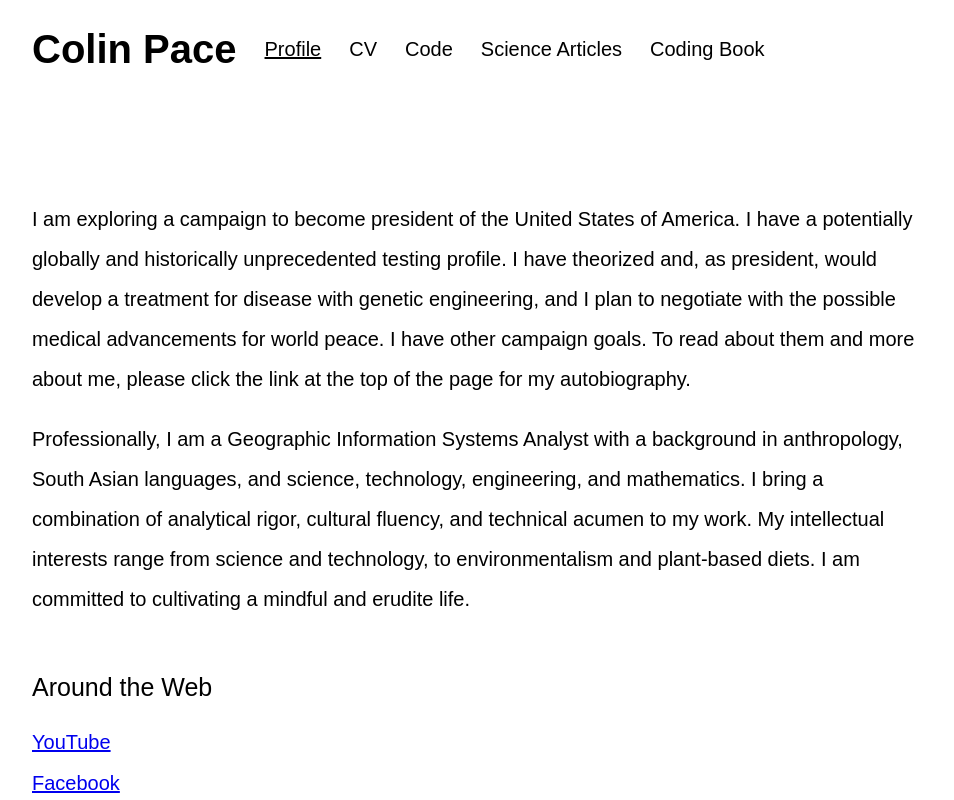
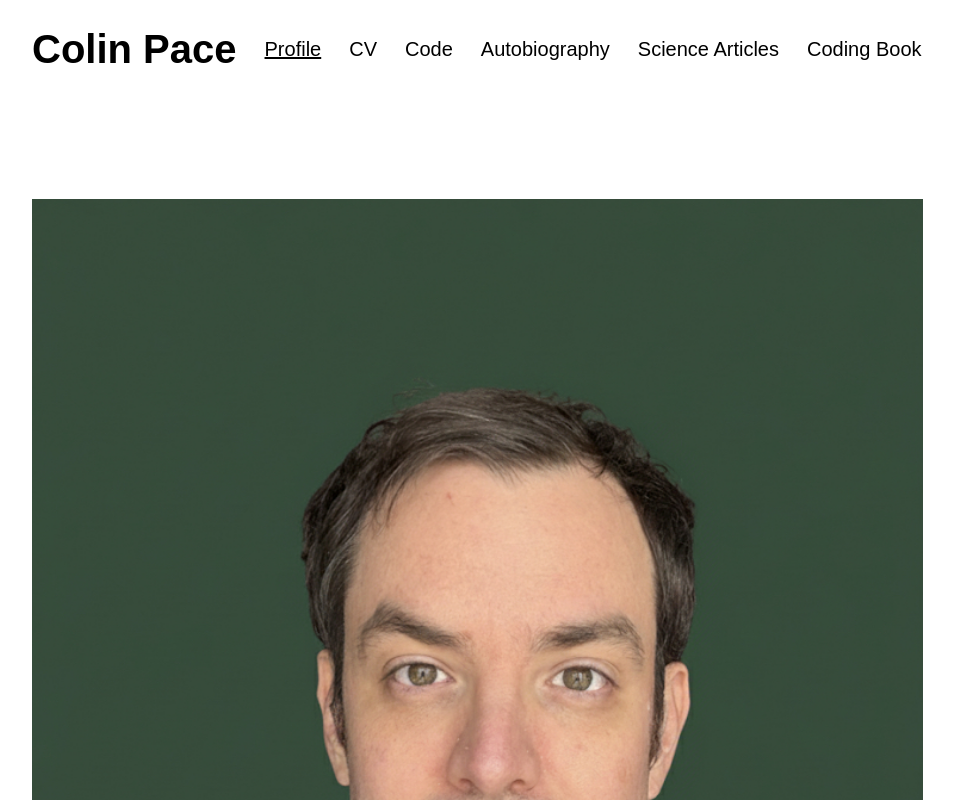
Before and after one commit to Colin-Pace/Portfolio, a React (Create React App) app: page / in a window 1280 px wide. Shown: the top 800 px of the page, without its empty margins (158-1112 px from the left). Built offline with nearby package versions, Linux system fonts and the light colour scheme.

Commit message:
added photo and autobio link

```diff
--- a/src/App.js
+++ b/src/App.js
@@ -48,6 +48,14 @@ function App() {
             onClick = {handleProjectsClick}
             id = {display === 'projects' ? 'selectedProjectsTitle' : 'projectsTitle'}
           >Code</a>
+
+          <a
+            id = 'autobioLink'
+            href = {require('./SuperlativeIntelligence.pdf')}
+            target="_blank"
+          >
+            Autobiography
+          </a>
 
           <a
             href="https://medium.com/@colinpace1987"
--- a/src/Profile.js
+++ b/src/Profile.js
@@ -4,6 +4,12 @@ import './Profile.css';
 function Profile() {
   return (
     <div>
+
+
+      <img
+        id = 'portrait'
+        src = {require('./SelfPortrait.jpg')}
+      />
 
       <p id = 'firstParagraph'>I am exploring a campaign to become president of the United States of America. I have a potentially globally and historically unprecedented testing profile. I have theorized and, as president, would develop a treatment for disease with genetic engineering, and I plan to negotiate with the possible medical advancements for world peace. I have other campaign goals. To read about them and more about me, please click the link at the top of the page for my autobiography.</p>
       <p id = 'lastText'>Professionally, I am a Geographic Information Systems Analyst with a background in anthropology, South Asian languages, and science, technology, engineering, and mathematics. I bring a combination of analytical rigor, cultural fluency, and technical acumen to my work. My intellectual interests range from science and technology, to environmentalism and plant-based diets. I am committed to cultivating a mindful and erudite life.</p>
```
Also changed, not shown: src/SelfPortrait.jpg (added), 1 other file (tests, documents, lock files or other folders).
